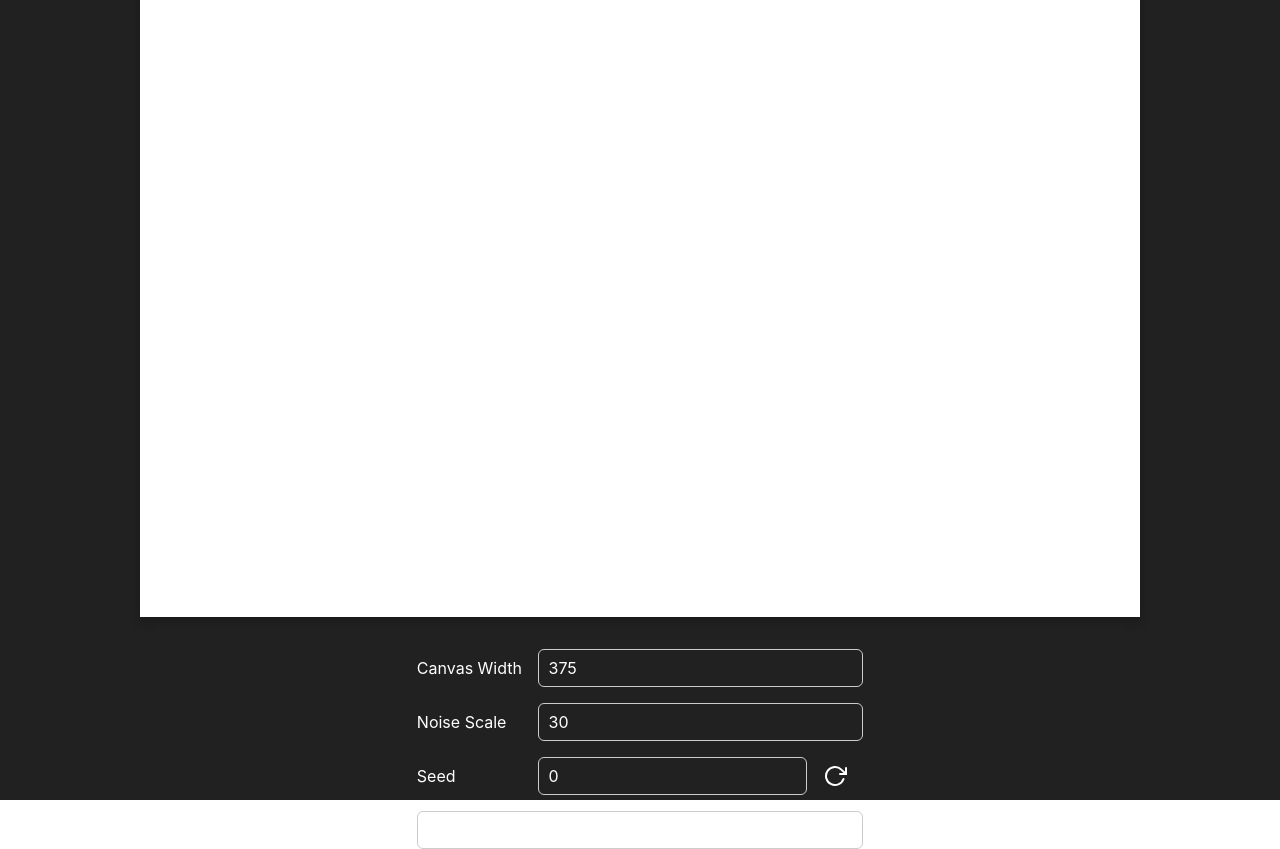
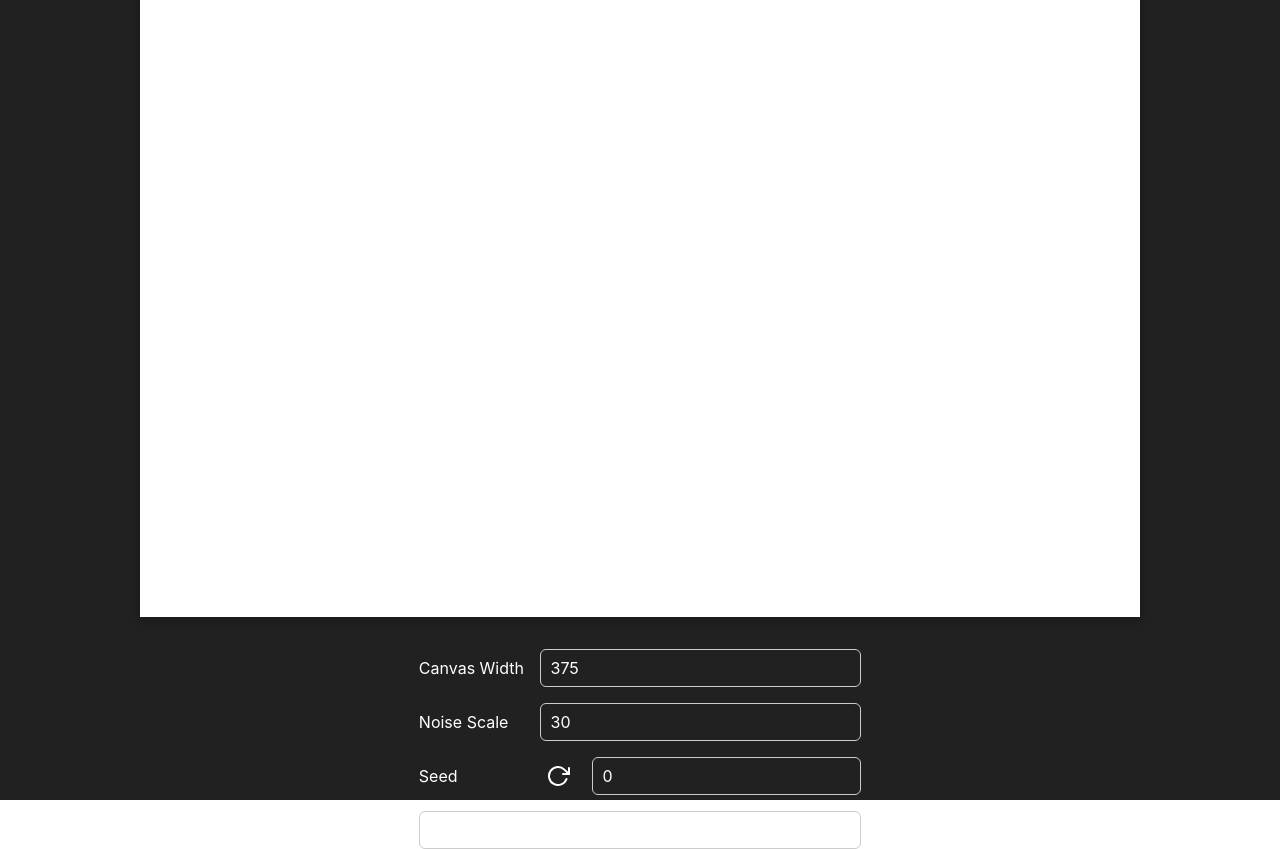
Before and after one commit to djatwood/hacksgiving-2021, a Svelte app: page / in a window 1280 px wide. Built offline with nearby package versions, Linux system fonts and the light colour scheme; no server answers.

Commit message:
move random button to before input

```diff
--- a/src/components/Form.svelte
+++ b/src/components/Form.svelte
@@ -10,6 +10,7 @@
 
   const newRandomSeed = (event: Event) => {
     event.preventDefault();
+    if (loading) return;
     noiseSeed = Math.floor(Math.random() * 100);
     rotate++;
     onSubmit();
@@ -23,10 +24,10 @@
   <input id="scale" type="number" required bind:value={noiseScale} />
   <label for="seed"> Seed </label>
   <div class="seed">
-    <input id="seed" type="number" required bind:value={noiseSeed} />
     <button on:click={newRandomSeed} style="--rotate: {rotate * 360}deg">
       <img src="/rotate-cw.svg" alt="" />
     </button>
+    <input id="seed" type="number" required bind:value={noiseSeed} />
   </div>
 
   <input
@@ -89,8 +90,8 @@
     justify-content: center;
     align-items: center;
 
-    padding: 0 1rem;
     border: none;
+    margin-right: 1rem;
     background: transparent;
 
     cursor: pointer;
```
